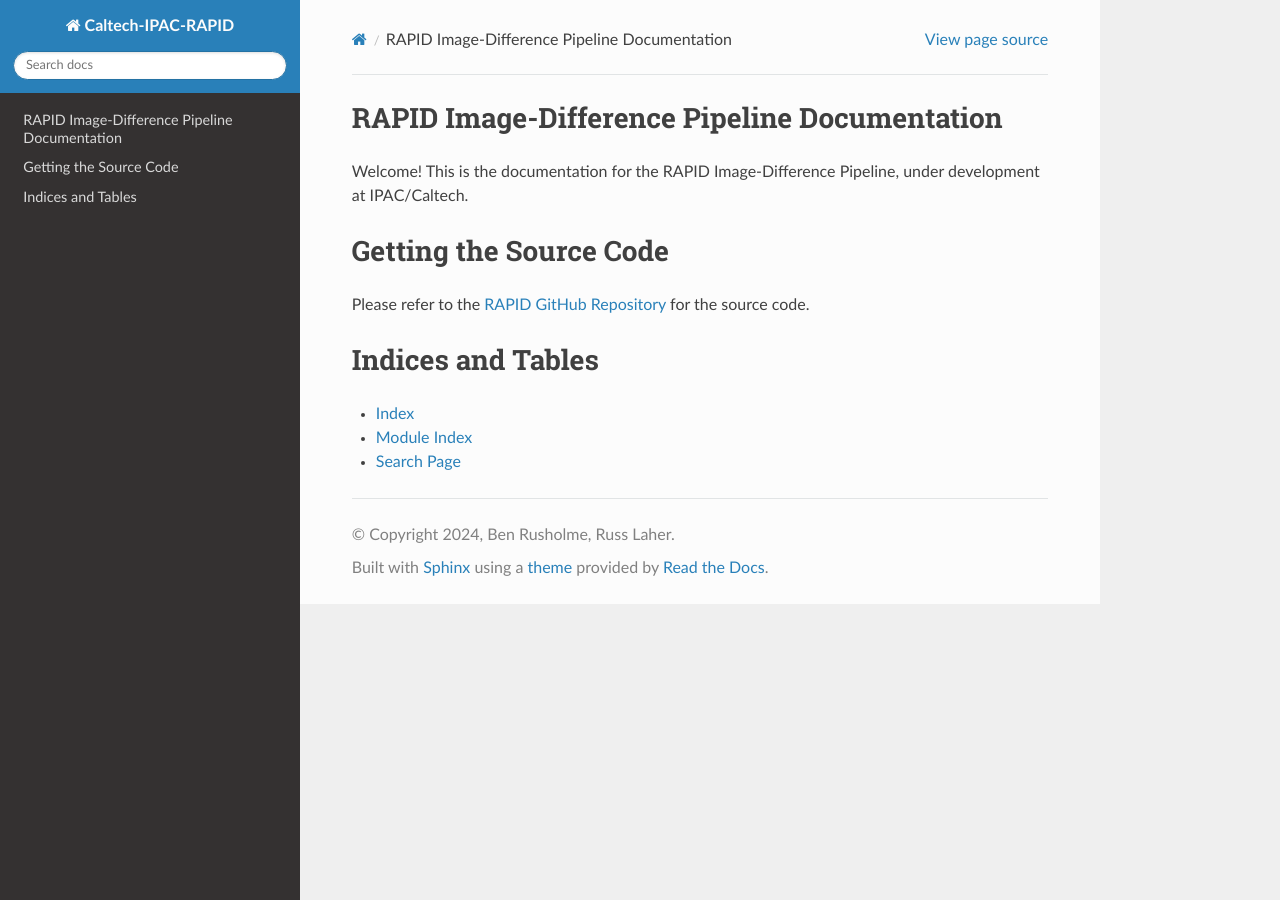
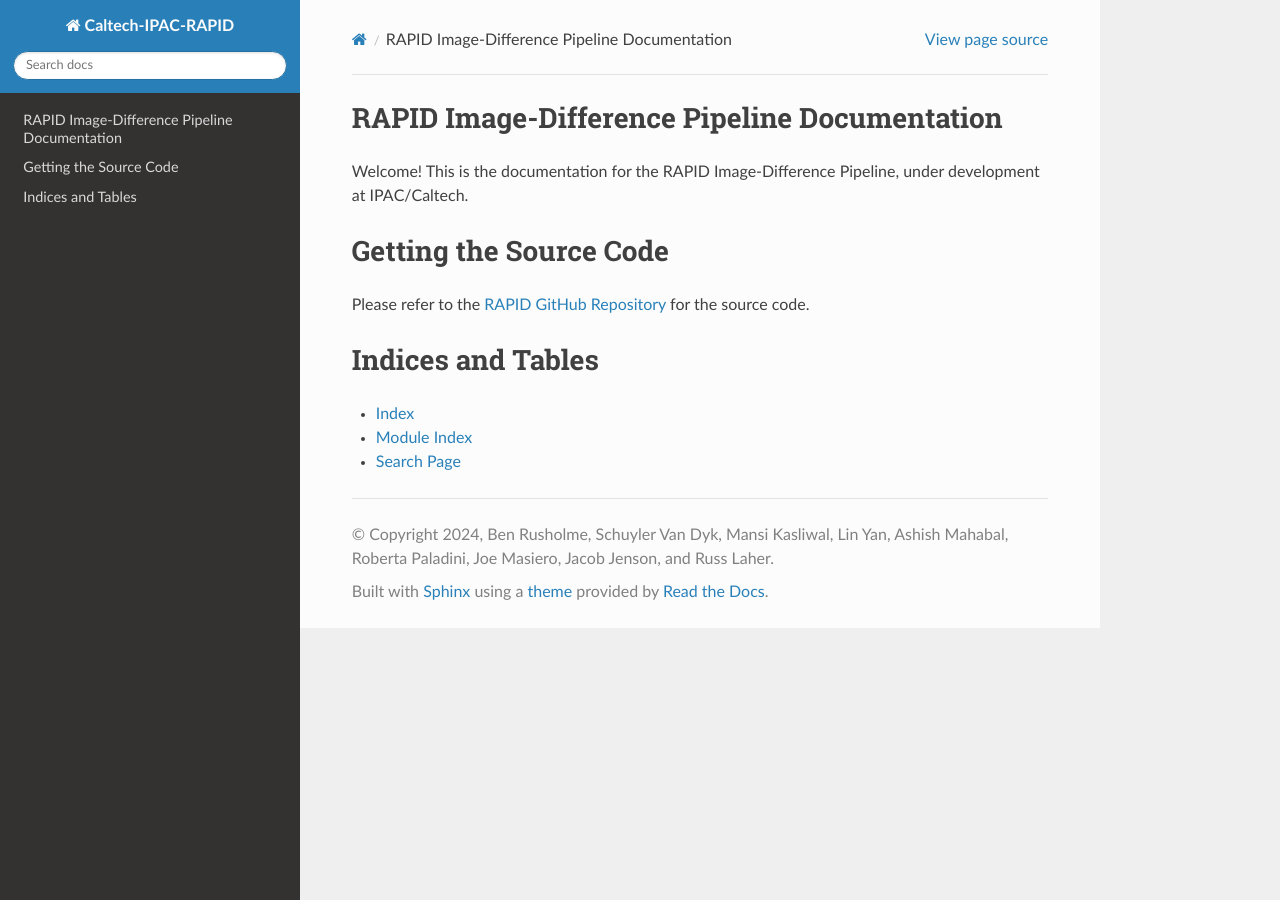
Before and after one commit to Caltech-IPAC/rapid, a Sphinx documentation site: the page built from docs/source/index.rst, in a window 1280 px wide. Built offline with Sphinx 7.4.7 and the Read the Docs theme 2.0.0, drawn with Linux system fonts in a browser that asks for light colours.

Commit message:
Updated copyright.

```diff
--- a/docs/source/conf.py
+++ b/docs/source/conf.py
@@ -18,7 +18,7 @@
 # -- Project information -----------------------------------------------------
 
 project = 'Caltech-IPAC-RAPID'
-copyright = '2024, Ben Rusholme, Russ Laher'
+copyright = '2024, Ben Rusholme, Schuyler Van Dyk, Mansi Kasliwal, Lin Yan, Ashish Mahabal, Roberta Paladini, Joe Masiero, Jacob Jenson, and Russ Laher'
 author = 'Ben Rusholme, Schuyler Van Dyk, Mansi Kasliwal, Lin Yan, Ashish Mahabal, Roberta Paladini, Joe Masiero, Jacob Jenson, and Russ Laher'
 
 # The full version, including alpha/beta/rc tags
```
